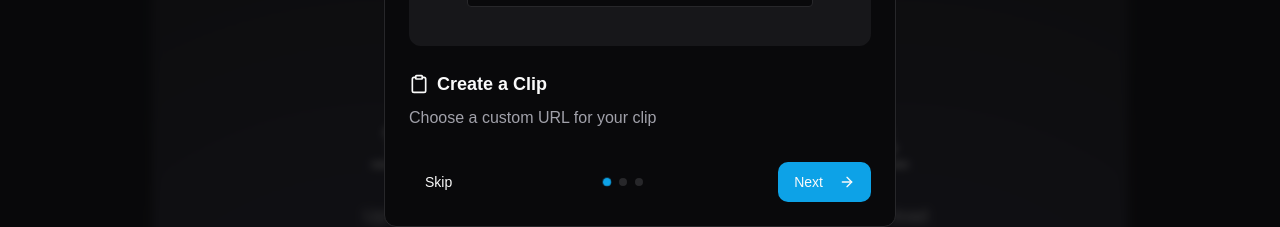
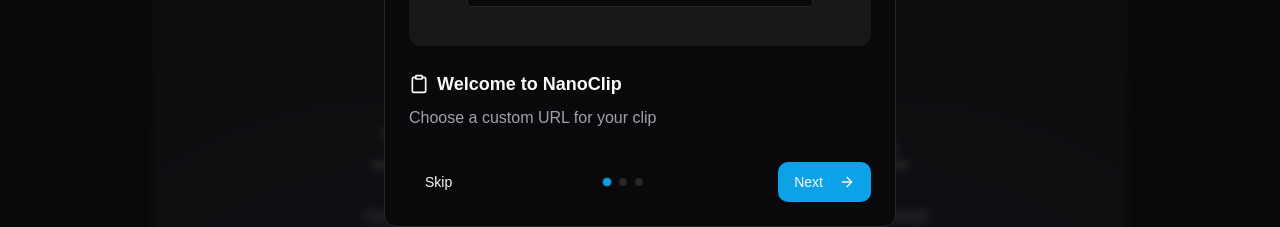
Before and after one commit to nanadotam/nanoclip, a Next.js app: page / in a window 1280 px wide. Shown: the part 372-599 px from the top of the page. Built offline with nearby package versions, Linux system fonts and the light colour scheme.

Commit message:
Fixed Onboarding

```diff
--- a/app/components/home/Onboarding.jsx
+++ b/app/components/home/Onboarding.jsx
@@ -9,7 +9,7 @@
 
 const steps = [
   {
-    title: "Create a Clip",
+    title: "Welcome to NanoClip",
     description: "Choose a custom URL for your clip",
     Icon: ClipboardIcon,
     animation: (
```
